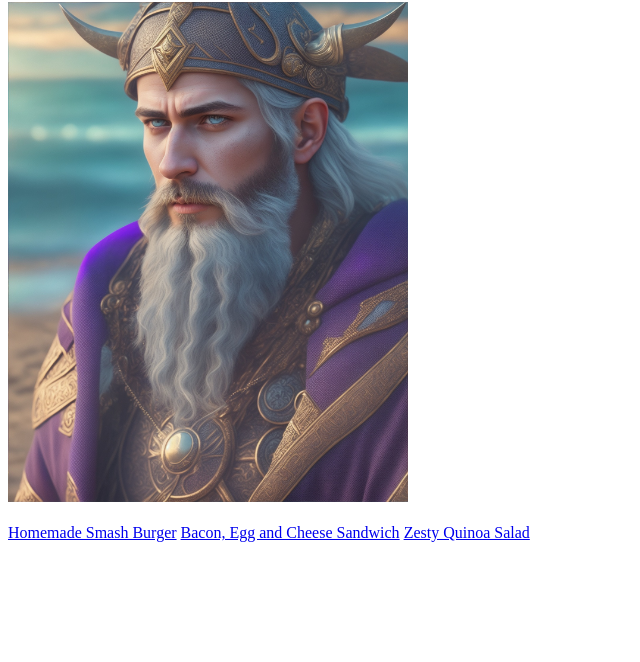
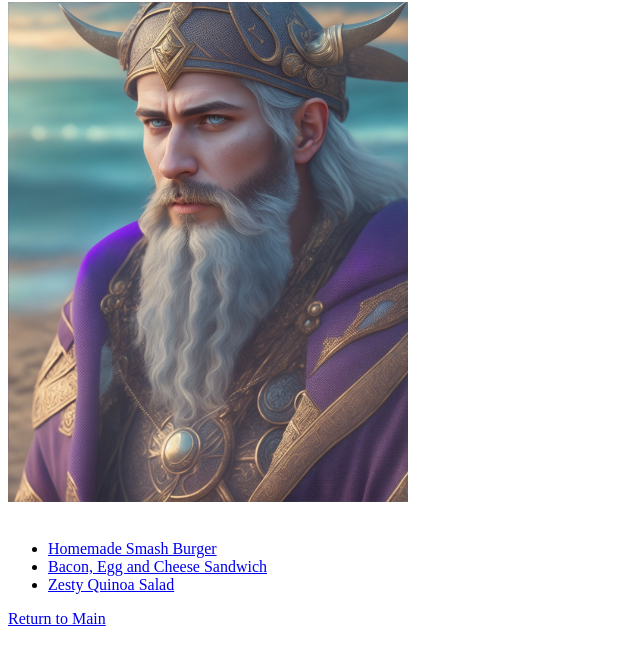
Before and after one commit to wazteth/odin-recipes, a plain HTML site: page index.html in a window 1280 px wide. Shown: the part 78-740 px from the top of the page, without its empty margins (0-640 px from the left). Drawn offline with Linux system fonts and the light colour scheme.

Commit message:
added return to main and top links

```diff
--- a/index.html
+++ b/index.html
@@ -8,8 +8,11 @@
 <body>
     <h1>Odin Recipes</h1>
     <img src="./images/Odin.jpg" alt="Odin image" width="400" height="500"><br><br>
-    <a href="./recipes/burger.html">Homemade Smash Burger</a>
-    <a href="./recipes/sandwich.html">Bacon, Egg and Cheese Sandwich</a>
-    <a href="./recipes/salad.html">Zesty Quinoa Salad</a>
+    <ul>
+        <li><a href="./recipes/burger.html">Homemade Smash Burger</a></li>
+        <li><a href="./recipes/sandwich.html">Bacon, Egg and Cheese Sandwich</a></li>
+        <li><a href="./recipes/salad.html">Zesty Quinoa Salad</a></li>
+    </ul>
+    <a href="#">Return to Main</a>
 </body>
 </html>
```
Also changed, not shown: recipes/burger.html (+2 -0 lines), recipes/salad.html (+2 -0 lines), recipes/sandwich.html (+2 -0 lines).
